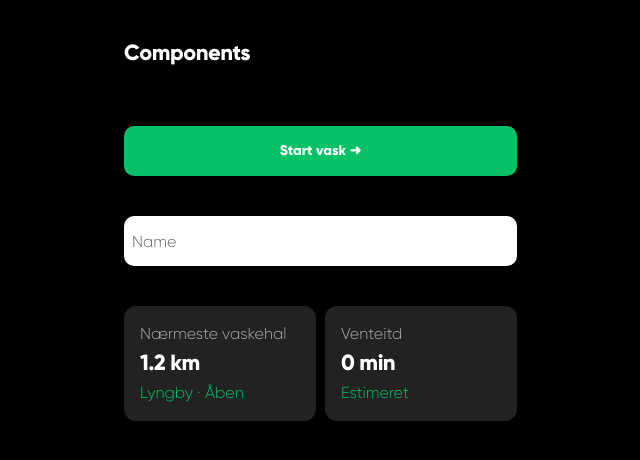
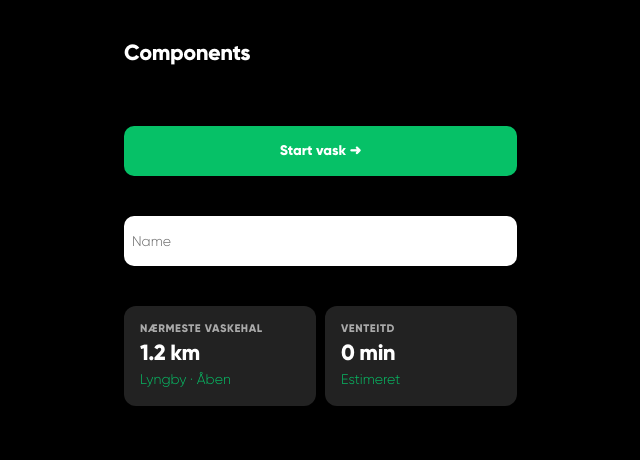
Before and after one commit to web2026-1-wash-world/wash_world_frontend, a Next.js app: page /dev/components in a window 1280 px wide. Shown: the top 460 px of the page, without its empty margins (321-961 px from the left). Built offline with nearby package versions, Linux system fonts and the light colour scheme.

Commit message:
refactor: update MiniCard component for improved semantics and styling; adjust Button and Input components for consistency

```diff
--- a/src/app/components/cards/MiniCard.tsx
+++ b/src/app/components/cards/MiniCard.tsx
@@ -10,9 +10,9 @@ export function MiniCard({ caption, value, subtitle }: MiniCardProps) {
   return (
     <Card>
       <div className="flex flex-col gap-1 w-40">
-        <span className="text-caption text-text-secondary">{caption}</span>
-        <h1 className="text-h1 text-text-white">{value}</h1>
-        <span className="text-body text-brand-green">{subtitle}</span>
+        <small className="text-text-secondary">{caption}</small>
+        <h1 className="text-text-white">{value}</h1>
+        <p className="text-brand-green">{subtitle}</p>
       </div>
     </Card>
   )
--- a/src/app/components/ui/Button.tsx
+++ b/src/app/components/ui/Button.tsx
@@ -22,7 +22,7 @@ export function Button({
     <button
       type={type}
       onClick={onClick}
-      className={`h-12.5 w-full rounded-button text-button font-extrabold ${variantStyles[variant]}`}
+      className={`h-12.5 w-full rounded-button ${variantStyles[variant]}`}
     >
       {children}
     </button>
--- a/src/app/components/ui/Input.tsx
+++ b/src/app/components/ui/Input.tsx
@@ -21,7 +21,7 @@ export function Input({
       value={value}
       onChange={onChange}
       required
-      className="h-12.5 w-full rounded-button bg-white text-body text-white px-2 placeholder:text-text-muted"
+      className="h-12.5 w-full rounded-button bg-white text-[14px] font-light leading-[1.4] text-white px-2 placeholder:text-text-muted"
     />
   )
 }
--- a/src/app/components/ui/Label.tsx
+++ /dev/null
@@ -1,19 +0,0 @@
-// Unused for now — forms rely on placeholder text instead of labels.
-// Kept for future use (e.g. membership tier labels).
-// To use: pass the same string to Label's `htmlFor` and the target Input's `id` —
-// that pairs them so clicking the label focuses the input.
-type LabelProps = {
-  htmlFor: string
-  children: React.ReactNode
-}
-
-export function Label({ htmlFor, children }: LabelProps) {
-  return (
-    <label
-      htmlFor={htmlFor}
-      className="text-caption text-text-secondary"
-    >
-      {children}
-    </label>
-  )
-}
```
